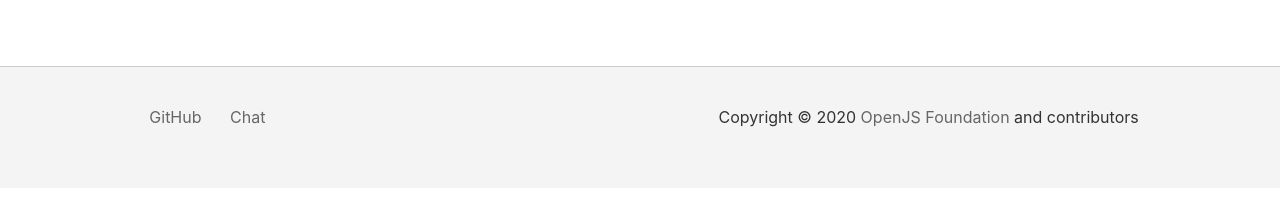
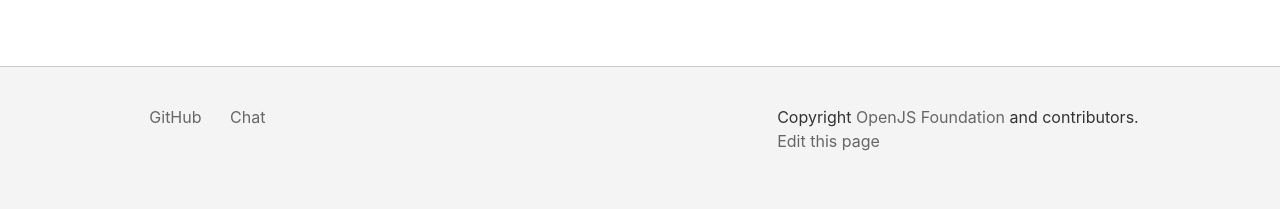
Before and after one commit to qunitjs/jekyll-theme-amethyst, a Jekyll site: the page built from index.md, in a window 1280 px wide. Shown: the part 1833-2042 px from the top of the page. Built offline with Jekyll 4.4.1, drawn with Linux system fonts in a browser that asks for light colours; comment, search, counter and statistics services are not loaded; before the commit the page ends 2021 px from its top, so only the background shows below that.

Commit message:
Theme: Add support for "Edit this page" links

```diff
--- a/_config.yml
+++ b/_config.yml
@@ -21,6 +21,9 @@ theme: null
 #
 # https://github.com/qunitjs/jekyll-theme-amethyst
 amethyst:
+  # Base URI for "Edit this page" links.
+  # When set, this is combined with the relative path to the Markdown file in the repo.
+  edituri_base: https://github.com/qunitjs/jekyll-theme-amethyst/blob/main/
   header_logo:
     src:
     width:
--- a/_layouts/wrapper.html
+++ b/_layouts/wrapper.html
@@ -95,7 +95,11 @@
                 {%- endif %}
             </p>
 
-            <p class="copyright">Copyright &copy; 2020 <a href="https://openjsf.org/" target="_blank" rel="noopener noreferrer">OpenJS Foundation</a> and contributors</p>
+            <p class="copyright">Copyright <a href="https://openjsf.org/" target="_blank" rel="noopener noreferrer">OpenJS Foundation</a> and contributors.
+                {%- if site.amethyst.edituri_base -%}
+                <br/><a href="{{ site.amethyst.edituri_base | escape  }}{{ page.path | escape }}">Edit this page</a>
+                {%- endif -%}
+            </p>
         </div>
     </footer>
     <script type="module">
```
